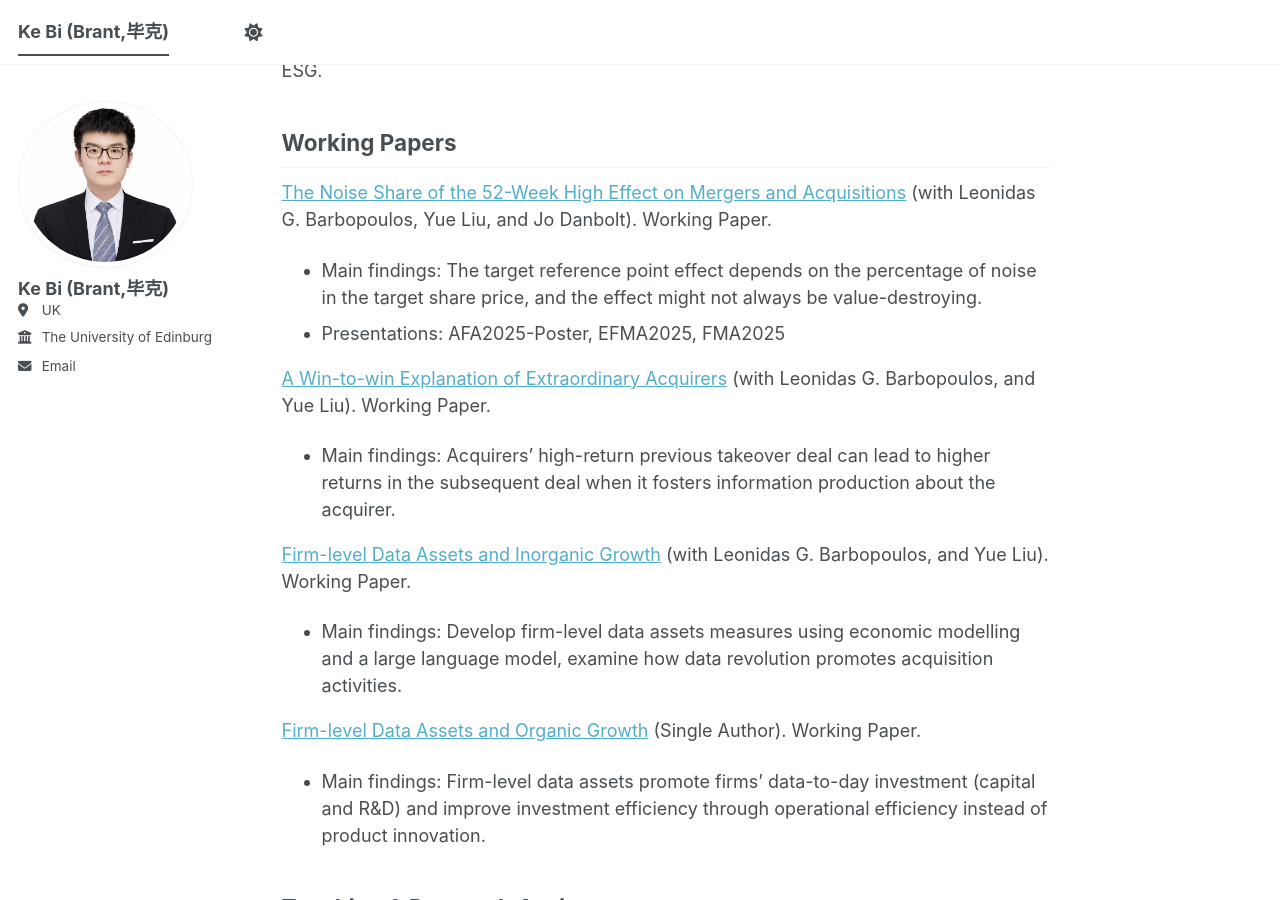
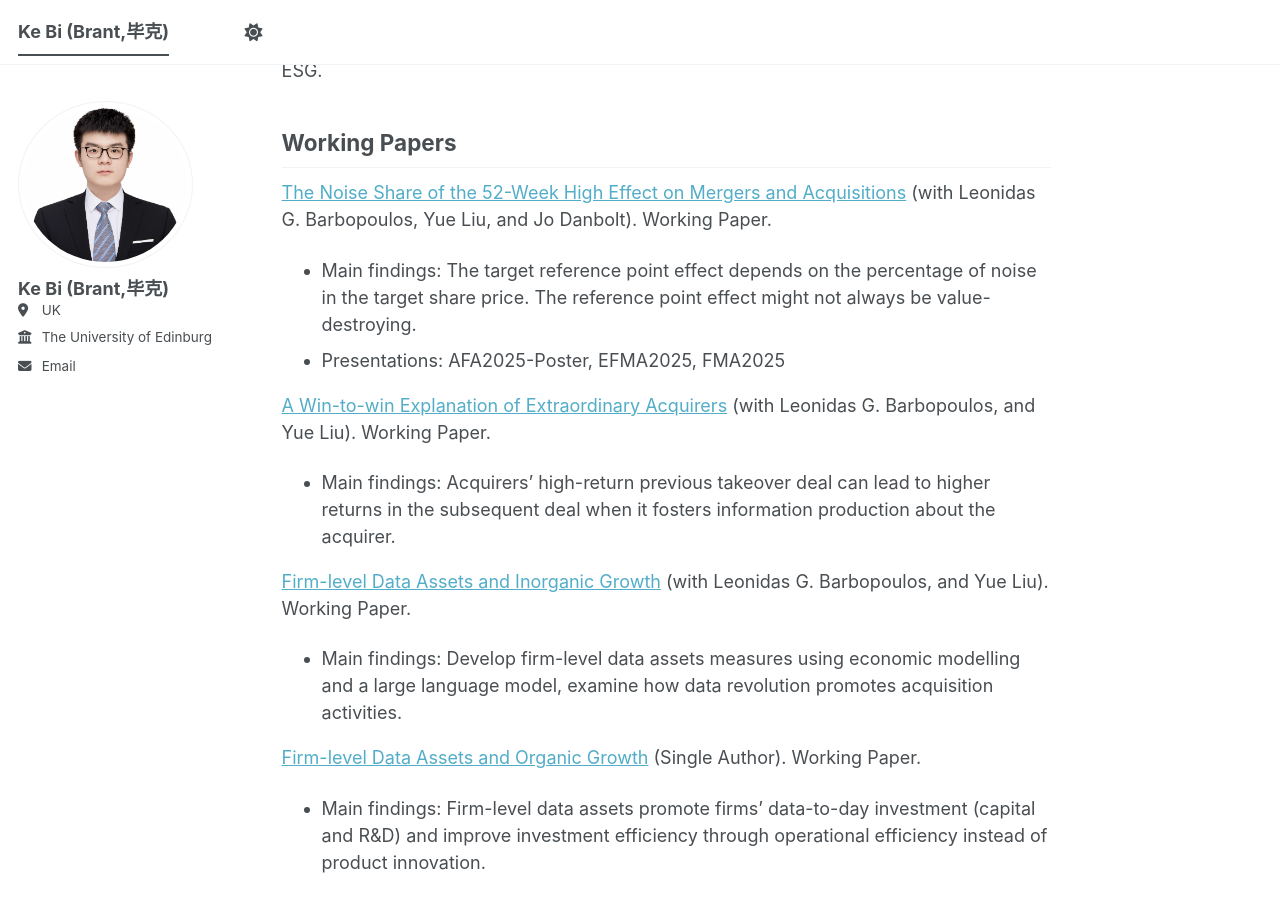
Before and after one commit to brant1868/brant1868.github.io, a Jekyll site: the page built from _pages/about.md, in a window 1280 px wide and 900 px high, scrolled down 544 px. Built offline with Jekyll 4.4.1, drawn with Linux system fonts in a browser that asks for light colours; a script bundle is joined from its source files by our own code; library files that are not in the unit come from our copies.

Commit message:
Update about.md

```diff
--- a/_pages/about.md
+++ b/_pages/about.md
@@ -22,7 +22,7 @@ My research and teaching interests involve corporate finance, asset pricing, and
 Working Papers
 ------
 [The Noise Share of the 52-Week High Effect on Mergers and Acquisitions](https://brant1868.github.io/) (with Leonidas G. Barbopoulos, Yue Liu, and Jo Danbolt). Working Paper.
-- Main findings: The target reference point effect depends on the percentage of noise in the target share price, and the effect might not always be value-destroying.
+- Main findings: The target reference point effect depends on the percentage of noise in the target share price. The reference point effect might not always be value-destroying.
 - Presentations: AFA2025-Poster, EFMA2025, FMA2025
 
 [A Win-to-win Explanation of Extraordinary Acquirers](https://brant1868.github.io/) (with Leonidas G. Barbopoulos, and Yue Liu). Working Paper.
```
